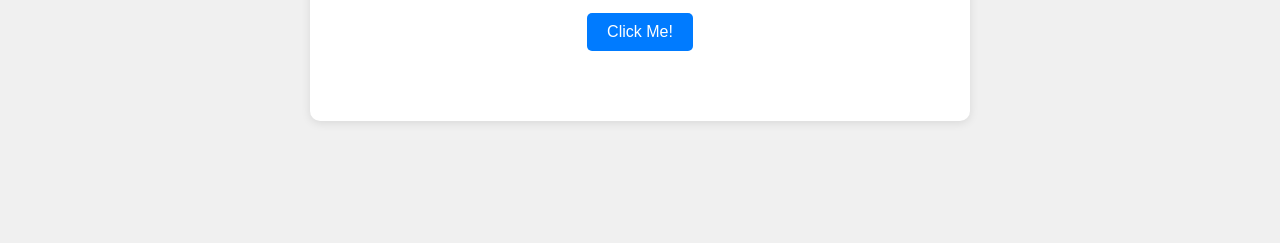
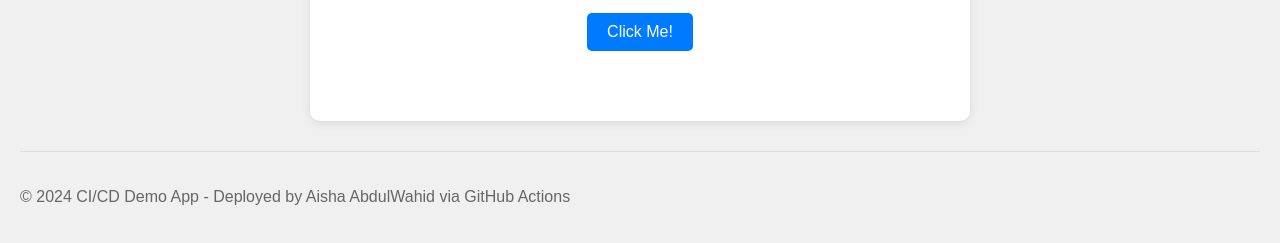
Before and after one commit to AishaAbdulWahid/cicd-demo-app, a website: page src/index.html in a window 1280 px wide. Shown: the part 149-392 px from the top of the page. Drawn offline with Linux system fonts and the light colour scheme.

Commit message:
Add footer with deployment info

```diff
--- a/src/index.html
+++ b/src/index.html
@@ -14,5 +14,9 @@
         <div id="message"></div>
     </div>
     <script src="script.js"></script>
+    <footer style="margin-top: 30px; padding-top: 20px; border-top: 1px solid #ddd; color: #666;">
+        <p>© 2024 CI/CD Demo App - Deployed by Aisha AbdulWahid via GitHub Actions</p>
+    </footer>
+</body>
 </body>
 </html>
```
